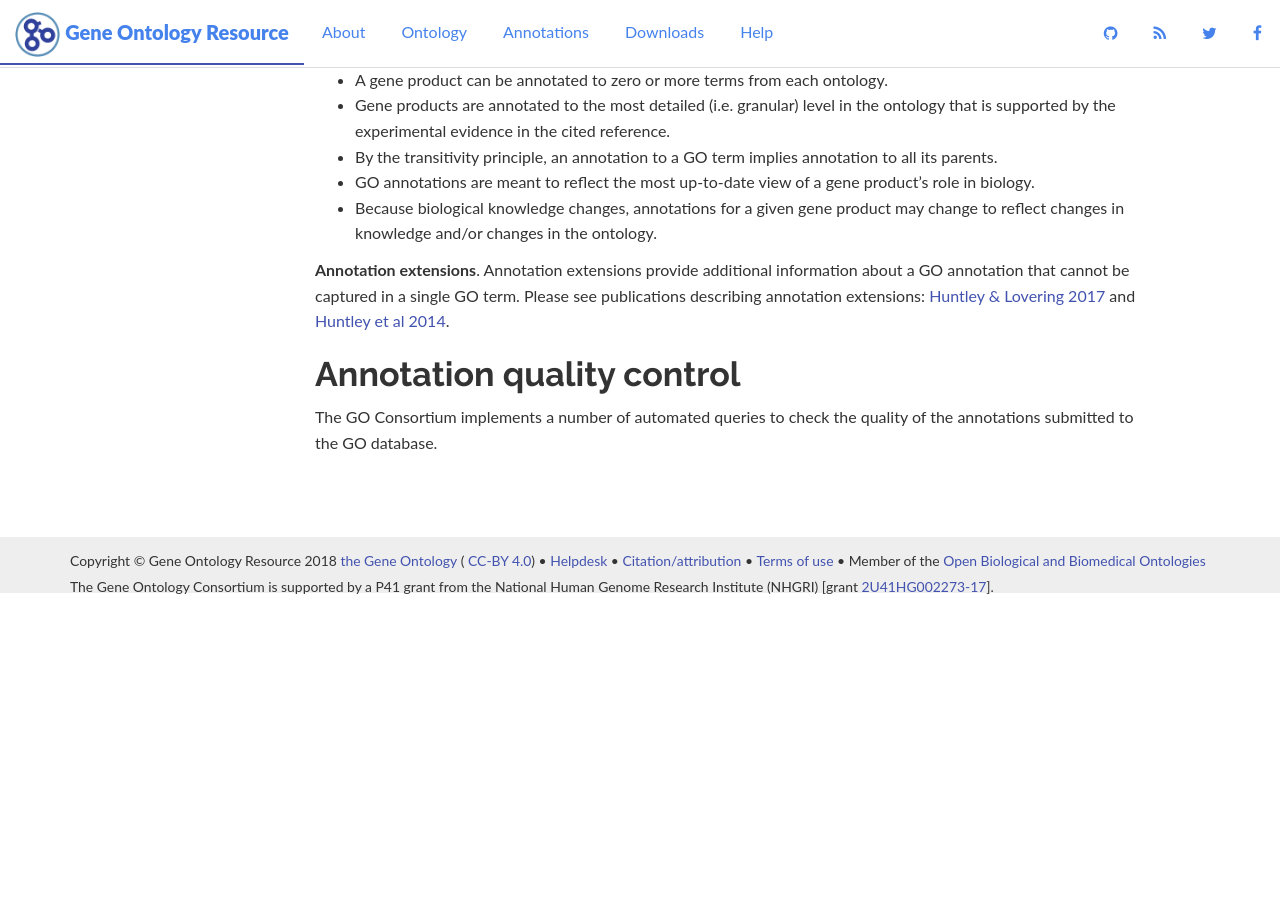
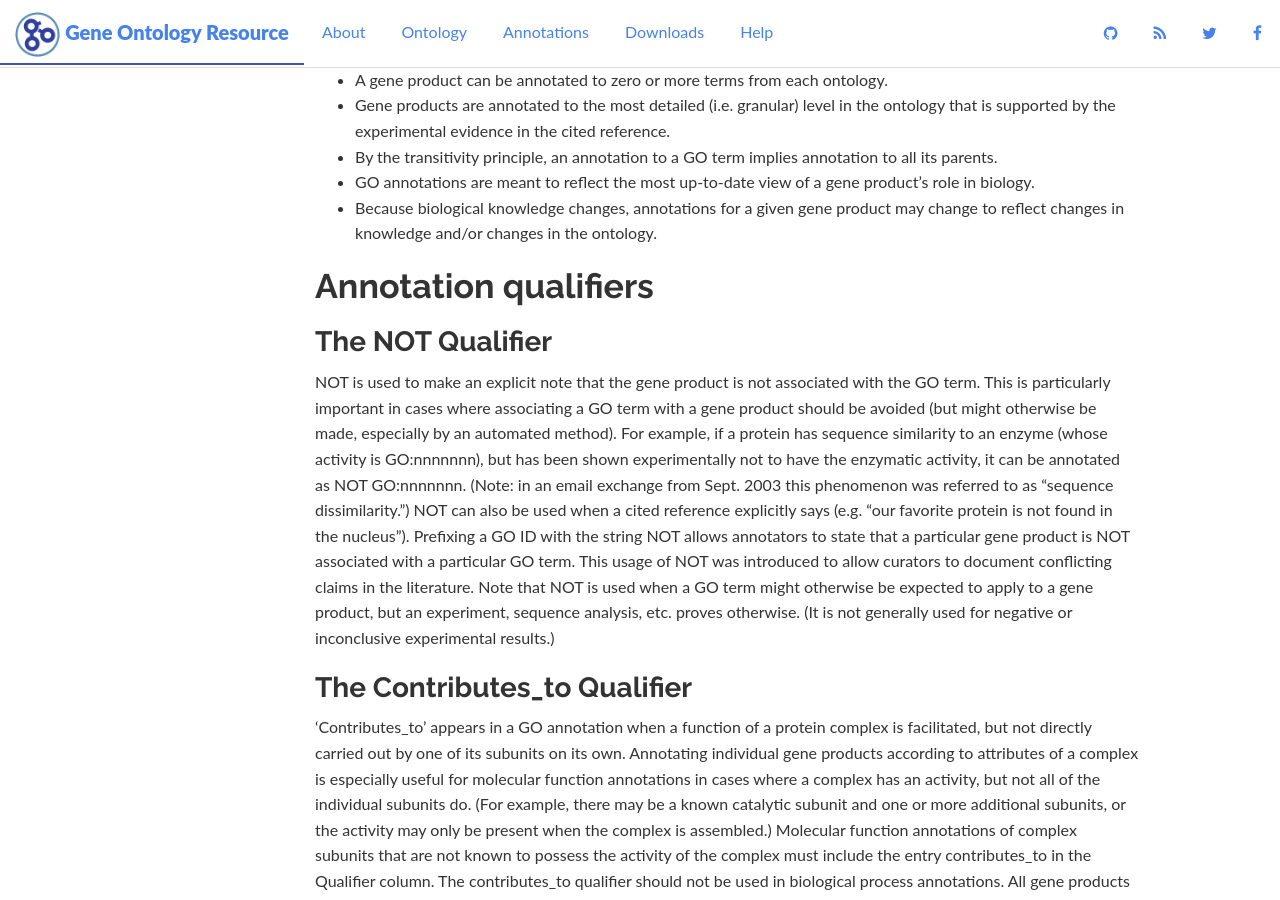
Before and after one commit to geneontology/geneontology.github.io, a Jekyll site: the page built from _docs/go-annotations.md, in a window 1280 px wide and 900 px high, scrolled down 656 px. Built offline with Jekyll 4.4.1, drawn with Linux system fonts in a browser that asks for light colours; nearby versions of some CDN libraries; before the commit the page ends 1255 px from its top, so only the background shows below that; some of the changed text lies outside the part shown.

Commit message:
Update go-annotations.md

```diff
--- a/_docs/go-annotations.md
+++ b/_docs/go-annotations.md
@@ -30,9 +30,23 @@
 +  GO annotations are meant to reflect the most up-to-date view of a gene product's role in biology.
 +  Because biological knowledge changes, annotations for a given gene product may change to reflect changes in knowledge and/or changes in the ontology.
 
+## Annotation qualifiers
+
+### The NOT Qualifier
+
+NOT is used to make an explicit note that the gene product is not associated with the GO term. This is particularly important in cases where associating a GO term with a gene product should be avoided (but might otherwise be made, especially by an automated method). For example, if a protein has sequence similarity to an enzyme (whose activity is GO:nnnnnnn), but has been shown experimentally not to have the enzymatic activity, it can be annotated as NOT GO:nnnnnnn. (Note: in an email exchange from Sept. 2003 this phenomenon was referred to as "sequence dissimilarity.") NOT can also be used when a cited reference explicitly says (e.g. "our favorite protein is not found in the nucleus"). Prefixing a GO ID with the string NOT allows annotators to state that a particular gene product is NOT associated with a particular GO term. This usage of NOT was introduced to allow curators to document conflicting claims in the literature. Note that NOT is used when a GO term might otherwise be expected to apply to a gene product, but an experiment, sequence analysis, etc. proves otherwise. (It is not generally used for negative or inconclusive experimental results.)
+
+### The Contributes_to Qualifier
+
+'Contributes_to' appears in a GO annotation when a function of a protein complex is facilitated, but not directly carried out by one of its subunits on its own. Annotating individual gene products according to attributes of a complex is especially useful for molecular function annotations in cases where a complex has an activity, but not all of the individual subunits do. (For example, there may be a known catalytic subunit and one or more additional subunits, or the activity may only be present when the complex is assembled.) Molecular function annotations of complex subunits that are not known to possess the activity of the complex must include the entry contributes_to in the Qualifier column. The contributes_to qualifier should not be used in biological process annotations. All gene products annotated using contributes_to must also be annotated to a cellular component term representing the complex that possesses the activity. Annotations using contributes_to will often use the evidence code IC, but other codes may be used as well. Note that contributes_to is not needed to annotate a catalytic subunit. Furthermore, contributes_to may be used for any non-catalytic subunit, whether the subunit is essential for the activity of the complex or not.
+
+### The Colocalizes_with Qualifier
+
+'Colocalizes_with' appears in a GO annotation to indicate a transient or peripheral association of the protein with an organelle or complex. This qualifier may also be used in cases where the resolution of an assay is not accurate enough to say that the gene product is a bona fide component member. Example (from Schizosaccharomyces pombe): Clp1p relocalizes from the nucleolus to the spindle and site of cell division; i.e. it is associated transiently with the spindle pole body and the contractile ring (evidence from GFP fusion). Clp1p is annotated to spindle pole body ; GO:0005816 and contractile ring ; GO:0005826, using the colocalizes_with qualifier in both cases.
 
 <!-- ????-->
-**Annotation extensions**. Annotation extensions provide additional information about a GO annotation that cannot be captured in a single GO term. Please see publications describing annotation extensions: <a href="https://www.ncbi.nlm.nih.gov/pubmed/27812947">Huntley & Lovering 2017</a> and <a href="https://www.ncbi.nlm.nih.gov/pubmed/24885854">Huntley et al 2014</a>.
+## Annotation extensions
+Annotation extensions provide additional information about a GO annotation that cannot be captured in a single GO term. Please see publications describing annotation extensions: <a href="https://www.ncbi.nlm.nih.gov/pubmed/27812947">Huntley & Lovering 2017</a> and <a href="https://www.ncbi.nlm.nih.gov/pubmed/24885854">Huntley et al 2014</a>.
 
 <!-- ????-->
 ## Annotation quality control
```
